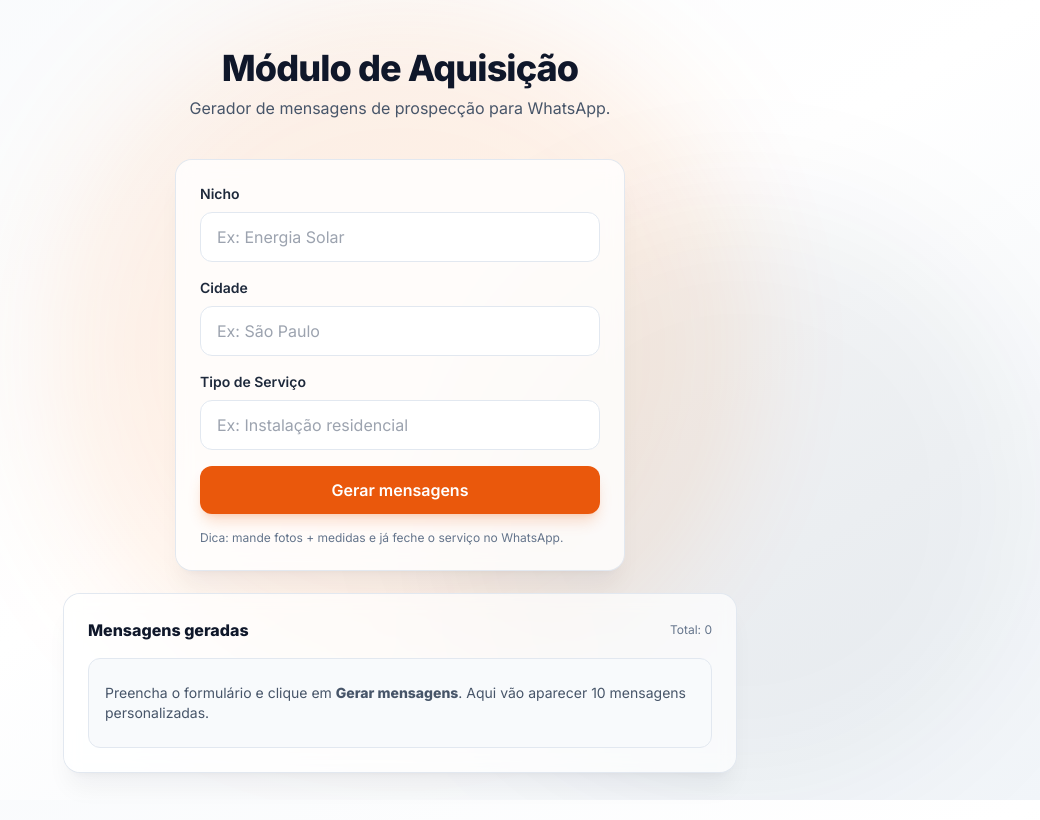
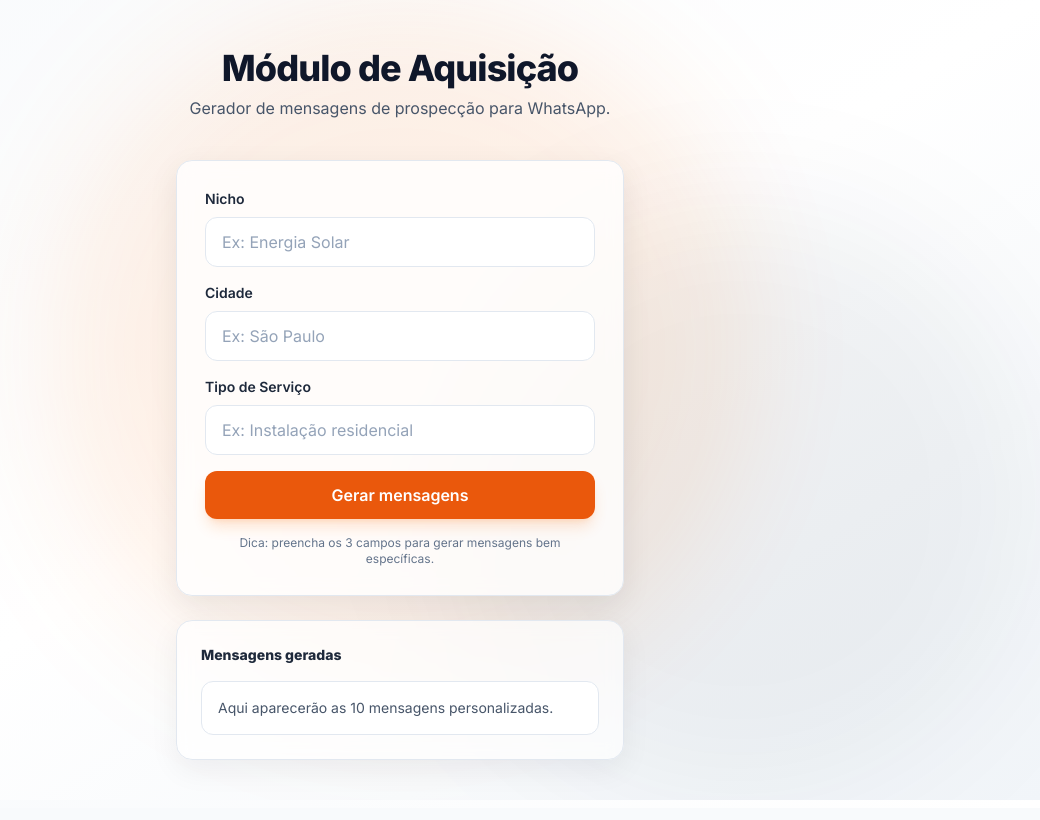
Before and after one commit to wanderson96santos04-hash/fecha-instalacao, a Python web app: template app/modules/acquisition/templates/acquisition/acquisition.html in a window 1280 px wide. Shown: the whole page, without its empty margins (240-1280 px from the left). After the commit the page ends 774 px from the top, so only its background shows below. Run offline with Jinja, Linux system fonts and the light colour scheme; the template is opened without the code that fills it, so the values that code supplies are empty; some libraries are stand-ins or nearby versions.

Commit message:
fix: corrigindo template acquisition e erro jinja

```diff
--- a/app/modules/acquisition/templates/acquisition/acquisition.html
+++ b/app/modules/acquisition/templates/acquisition/acquisition.html
@@ -1,8 +1,8 @@
 {% extends "base.html" %}
+
 {% block body %}
-
 <main class="flex-1">
-  <div class="max-w-4xl mx-auto px-4 py-12">
+  <div class="max-w-5xl mx-auto px-6 py-12">
     <div class="text-center">
       <h1 class="text-3xl md:text-4xl font-extrabold tracking-tight text-slate-900">
         Módulo de Aquisição
@@ -13,95 +13,78 @@
     </div>
 
     <div class="mt-10 grid gap-6 place-items-center">
-      <!-- CARD FORM -->
-      <div class="w-full max-w-md rounded-2xl bg-white/80 backdrop-blur shadow-xl shadow-slate-900/5 ring-1 ring-slate-200 p-6">
-        {% if errors %}
-          <div class="mb-4 rounded-xl border border-red-200 bg-red-50 px-4 py-3 text-sm text-red-700">
-            <ul class="list-disc pl-5 space-y-1">
-              {% for e in errors %}
-                <li>{{ e }}</li>
-              {% endfor %}
-            </ul>
-          </div>
-        {% endif %}
-
+      <!-- Card principal -->
+      <section class="w-full max-w-md rounded-2xl border border-slate-200 bg-white/80 backdrop-blur shadow-[0_10px_30px_rgba(15,23,42,0.08)]">
+        <div class="p-6 md:p-7">
           <form method="post" action="/acquisition/generate" class="space-y-4">
             <div>
               <label class="block text-sm font-semibold text-slate-800">Nicho</label>
               <input
+                type="text"
                 name="nicho"
-              value="{{ nicho }}"
-              type="text"
+                value="{{ (form.nicho if form is defined and form and form.nicho is defined else '') }}"
                 placeholder="Ex: Energia Solar"
-              class="mt-2 w-full rounded-xl border border-slate-200 bg-white px-4 py-3 text-slate-900 outline-none focus:border-brand-600 focus:ring-4 focus:ring-brand-500/15"
-              required
+                class="mt-2 w-full rounded-xl border border-slate-200 bg-white px-4 py-3 text-slate-900 placeholder:text-slate-400 outline-none focus:border-orange-300 focus:ring-4 focus:ring-orange-100"
               />
             </div>
 
             <div>
               <label class="block text-sm font-semibold text-slate-800">Cidade</label>
               <input
+                type="text"
                 name="cidade"
-              value="{{ cidade }}"
-              type="text"
+                value="{{ (form.cidade if form is defined and form and form.cidade is defined else '') }}"
                 placeholder="Ex: São Paulo"
-              class="mt-2 w-full rounded-xl border border-slate-200 bg-white px-4 py-3 text-slate-900 outline-none focus:border-brand-600 focus:ring-4 focus:ring-brand-500/15"
-              required
+                class="mt-2 w-full rounded-xl border border-slate-200 bg-white px-4 py-3 text-slate-900 placeholder:text-slate-400 outline-none focus:border-orange-300 focus:ring-4 focus:ring-orange-100"
               />
             </div>
 
             <div>
               <label class="block text-sm font-semibold text-slate-800">Tipo de Serviço</label>
               <input
-              name="servico"
-              value="{{ servico }}"
                 type="text"
+                name="tipo_servico"
+                value="{{ (form.tipo_servico if form is defined and form and form.tipo_servico is defined else '') }}"
                 placeholder="Ex: Instalação residencial"
-              class="mt-2 w-full rounded-xl border border-slate-200 bg-white px-4 py-3 text-slate-900 outline-none focus:border-brand-600 focus:ring-4 focus:ring-brand-500/15"
-              required
+                class="mt-2 w-full rounded-xl border border-slate-200 bg-white px-4 py-3 text-slate-900 placeholder:text-slate-400 outline-none focus:border-orange-300 focus:ring-4 focus:ring-orange-100"
               />
             </div>
 
             <button
               type="submit"
-            class="mt-2 w-full rounded-xl bg-brand-600 px-4 py-3 font-semibold text-white shadow-lg shadow-brand-600/20 hover:bg-brand-700 focus:outline-none focus:ring-4 focus:ring-brand-500/25"
+              class="mt-2 inline-flex w-full items-center justify-center rounded-xl bg-brand-600 px-4 py-3 font-semibold text-white shadow-lg shadow-orange-500/20 transition hover:bg-brand-700 focus:outline-none focus:ring-4 focus:ring-orange-200"
             >
               Gerar mensagens
             </button>
 
-          <p class="text-xs text-slate-500">
-            Dica: mande fotos + medidas e já feche o serviço no WhatsApp.
+            <p class="text-center text-xs text-slate-500">
+              Dica: preencha os 3 campos para gerar mensagens bem específicas.
             </p>
           </form>
         </div>
+      </section>
 
-      <!-- RESULT -->
-      <div class="w-full max-w-2xl rounded-2xl bg-white/70 backdrop-blur shadow-xl shadow-slate-900/5 ring-1 ring-slate-200 p-6">
-        <div class="flex items-center justify-between gap-4">
-          <h2 class="text-base font-bold text-slate-900">Mensagens geradas</h2>
-          <span class="text-xs text-slate-500">Total: {{ messages|length }}</span>
-        </div>
+      <!-- Resultado -->
+      <section class="w-full max-w-md rounded-2xl border border-slate-200 bg-white/70 backdrop-blur shadow-[0_10px_30px_rgba(15,23,42,0.06)]">
+        <div class="p-6">
+          <h2 class="text-sm font-bold text-slate-800">Mensagens geradas</h2>
 
-        {% if messages and messages|length > 0 %}
+          {% if messages is defined and messages %}
             <div class="mt-4 space-y-3">
-            {% for m in messages %}
-              <div class="rounded-xl border border-slate-200 bg-white px-4 py-3">
-                <div class="text-sm text-slate-800 leading-relaxed">{{ m }}</div>
+              {% for msg in messages %}
+                <div class="rounded-xl border border-slate-200 bg-white p-4 text-sm text-slate-700">
+                  <div class="whitespace-pre-wrap leading-relaxed">{{ msg }}</div>
                 </div>
               {% endfor %}
             </div>
-
-          <div class="mt-4 rounded-xl border border-slate-200 bg-slate-50 px-4 py-3 text-sm text-slate-600">
-            Copie uma mensagem, cole no WhatsApp e ajuste só o que for necessário (bairro, medida, prazo).
-          </div>
           {% else %}
-          <div class="mt-4 rounded-xl border border-slate-200 bg-slate-50 px-4 py-6 text-sm text-slate-600">
-            Preencha o formulário e clique em <b>Gerar mensagens</b>. Aqui vão aparecer 10 mensagens personalizadas.
+            <div class="mt-4 rounded-xl border border-slate-200 bg-white p-4 text-sm text-slate-600">
+              Aqui aparecerão as 10 mensagens personalizadas.
             </div>
           {% endif %}
         </div>
+      </section>
     </div>
   </div>
 </main>
-
 {% endblock %}
```
Lines whose indentation alone changed are shown as unchanged.
